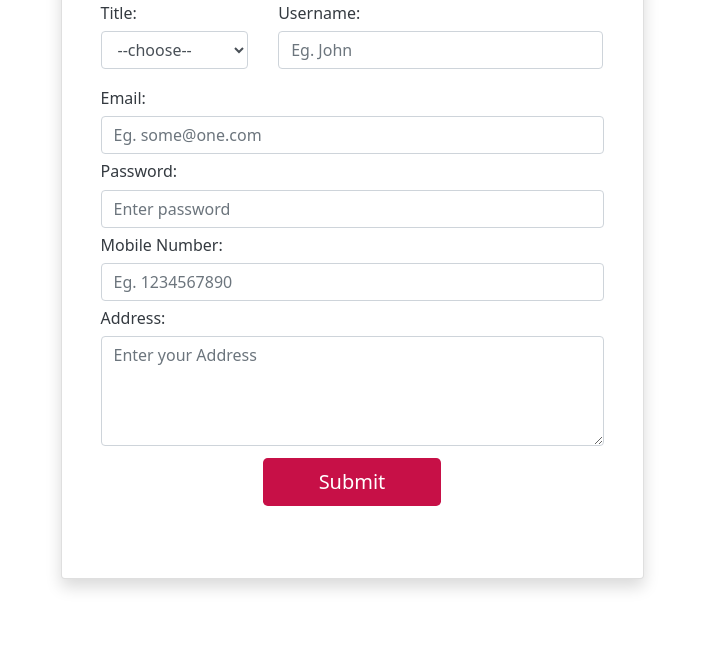
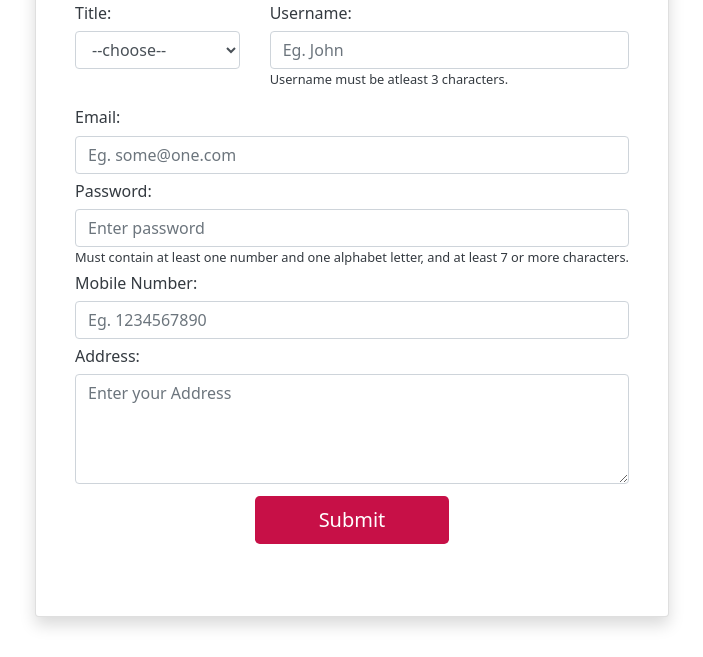
Before and after one commit to Vikku14/91social, a plain HTML site: page index.html in a window 1280 px wide. Shown: the part 143-800 px from the top of the page, without its empty margins (288-991 px from the left). Drawn offline with nearby package versions, Linux system fonts and the light colour scheme.

Commit message:
final commit 2

```diff
--- a/index.html
+++ b/index.html
@@ -31,6 +31,7 @@
             <div class="form-group col-md-8 col-6">
               <label for="name" class="">Username: </label>
               <input type="text" name="name" id="name" class="form-control" title="Enter atleast 3 characters" minlength="3" placeholder="Eg. John" required>
+              <small>Username must be atleast 3 characters.</small>
             </div>
           </div>
 
@@ -46,6 +47,7 @@
               <label for="password" class="">Password:</label>
               <input type="password" name="password" id="password" class="form-control" pattern="(?=.*\d)(?=.*[a-zA-Z]).{7,}" minlength="7" title="Must contain at least one number and one alphabet letter, and at least 7 or more characters"
                 placeholder="Enter password" required>
+                <small>Must contain at least one number and one alphabet letter, and at least 7 or more characters.</small>
             </div>
           </div>
 
```
